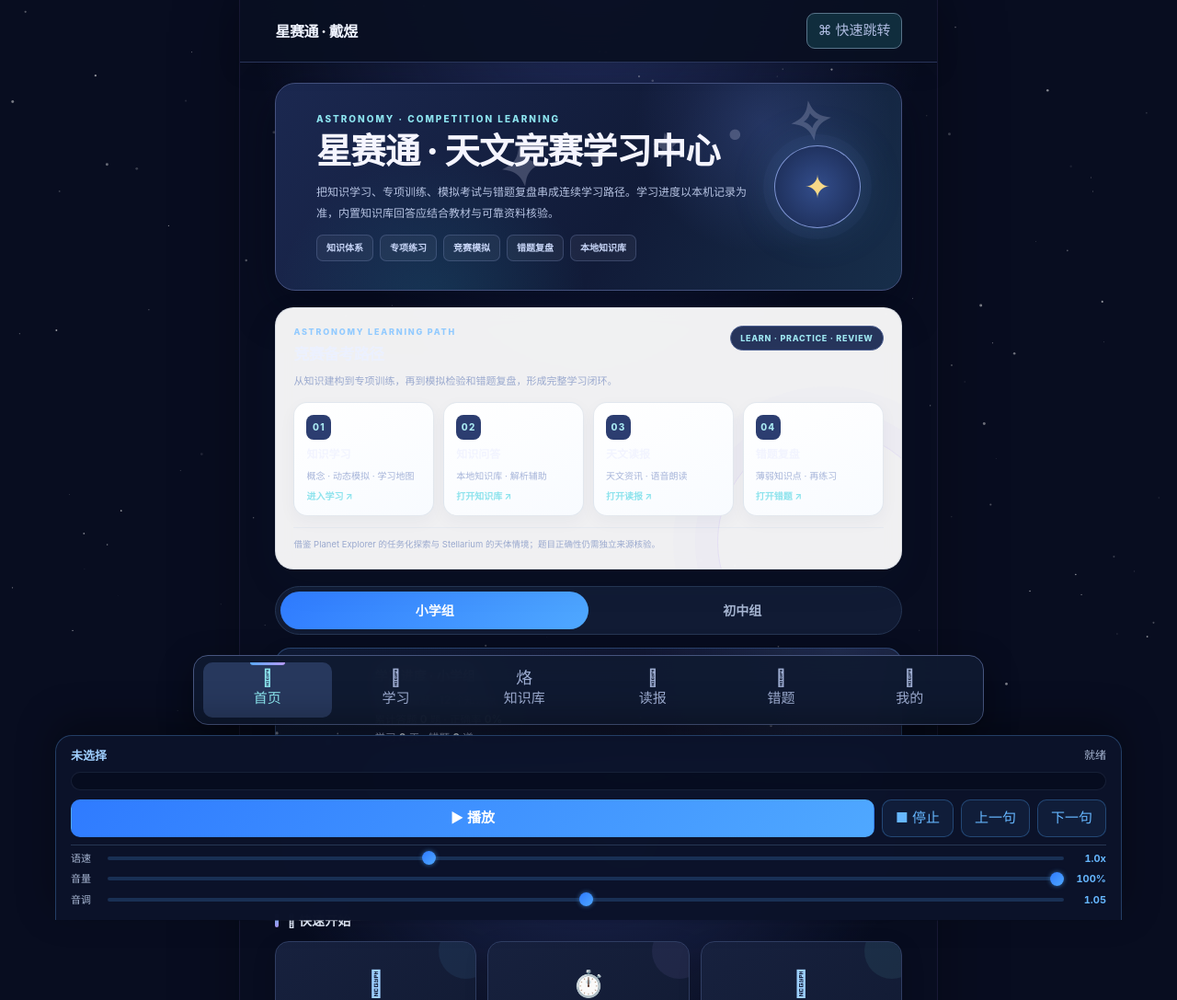
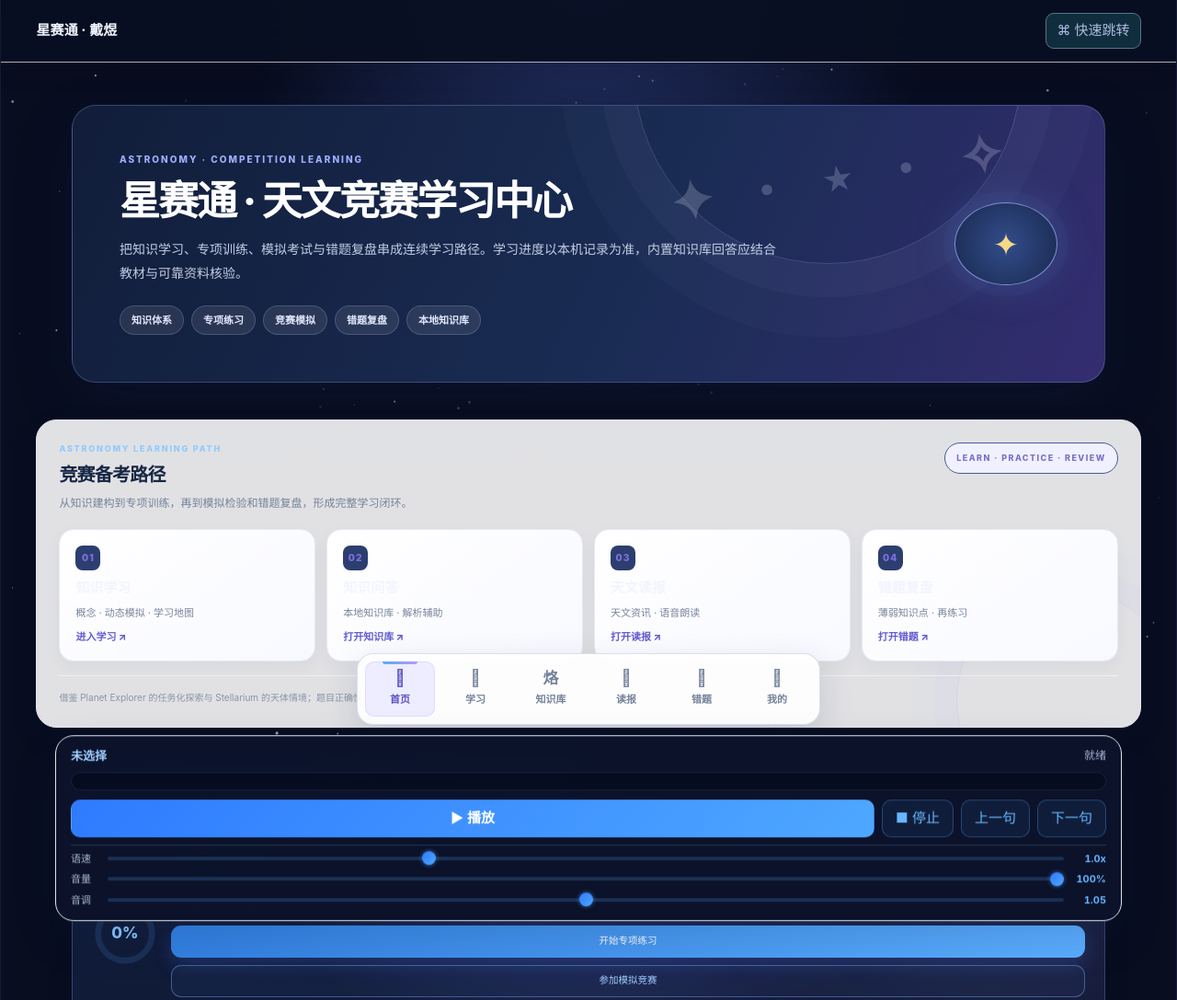
Before and after one commit to Ternence-Dai/penny-s-study, a website: page index.html in a window 1280 px wide. Shown: the top 1087 px of the page at 92% size. Drawn offline with Linux system fonts and the light colour scheme.

Commit message:
Wire redesigned StarLeague command center into application entrypoint

```diff
--- a/index.html
+++ b/index.html
@@ -11,17 +11,14 @@
 <meta name="author" content="戴煜">
 <meta name="email" content="18662613315@163.com">
 <link rel="stylesheet" href="./assets/css/legacy-app.css">
-
-
 <link rel="stylesheet" href="./assets/css/product-system.css?v=20261019-v8">
 <link rel="stylesheet" href="./assets/css/workspace-v5.css?v=20261019-v5">
 <link rel="stylesheet" href="./assets/css/product-system-v9.css?v=20261019-v92">
 <link rel="stylesheet" href="./assets/css/practice-session-v9.css?v=20261019-v9">
+<link rel="stylesheet" href="./assets/css/study-command-center.css?v=20261019-v1">
 </head>
 <body data-workspace="study">
-
 <canvas id="starsBg"></canvas>
-
 <div class="app">
   <header class="navbar">
     <button class="back-btn hidden" id="backBtn">←</button>
@@ -47,18 +44,12 @@
     <button data-tab="profile"><span class="ico"></span>我的</button>
   </nav>
 </div>
-
 <div class="reader-panel" id="readerPanel">
-  <div class="reader-head">
-    <div class="reader-title" id="readerTitle">未选择</div>
-    <div id="readerStatus">就绪</div>
-  </div>
+  <div class="reader-head"><div class="reader-title" id="readerTitle">未选择</div><div id="readerStatus">就绪</div></div>
   <div class="reader-text" id="readerText"></div>
   <div class="reader-row">
     <button class="main" id="readerPlay" onclick="Reader.toggle()">▶ 播放</button>
-    <button onclick="Reader.stop()">■ 停止</button>
-    <button onclick="Reader.prev()">上一句</button>
-    <button onclick="Reader.next()">下一句</button>
+    <button onclick="Reader.stop()">■ 停止</button><button onclick="Reader.prev()">上一句</button><button onclick="Reader.next()">下一句</button>
   </div>
   <div class="reader-sliders">
     <div class="r-slider"><label>语速</label><input type="range" id="rSpeed" min="0.6" max="1.8" step="0.05" value="1" oninput="Reader.setSpeed(this.value)"><span class="r-val" id="rSpeedVal">1.0x</span></div>
@@ -66,7 +57,6 @@
     <div class="r-slider"><label>音调</label><input type="range" id="rPitch" min="0.7" max="1.4" step="0.05" value="1.05" oninput="Reader.setPitch(this.value)"><span class="r-val" id="rPitchVal">1.05</span></div>
   </div>
 </div>
-
 <script src="./assets/js/question-bank.js"></script>
 <script src="./assets/js/question-grading.js"></script>
 <script src="./assets/js/legacy-app.js?v=20261019-session-v1"></script>
```
Lines whose indentation alone changed are shown as unchanged.
